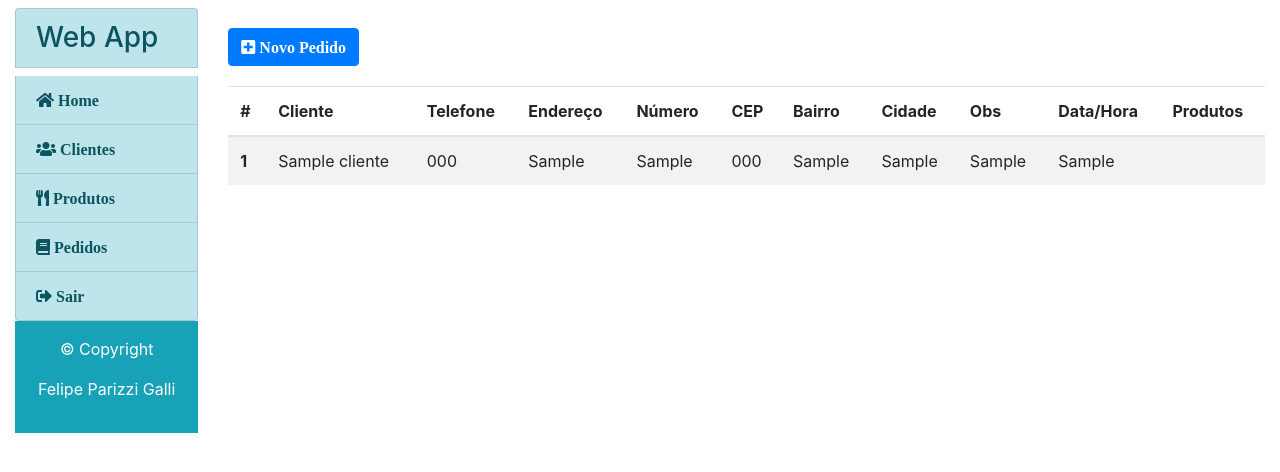
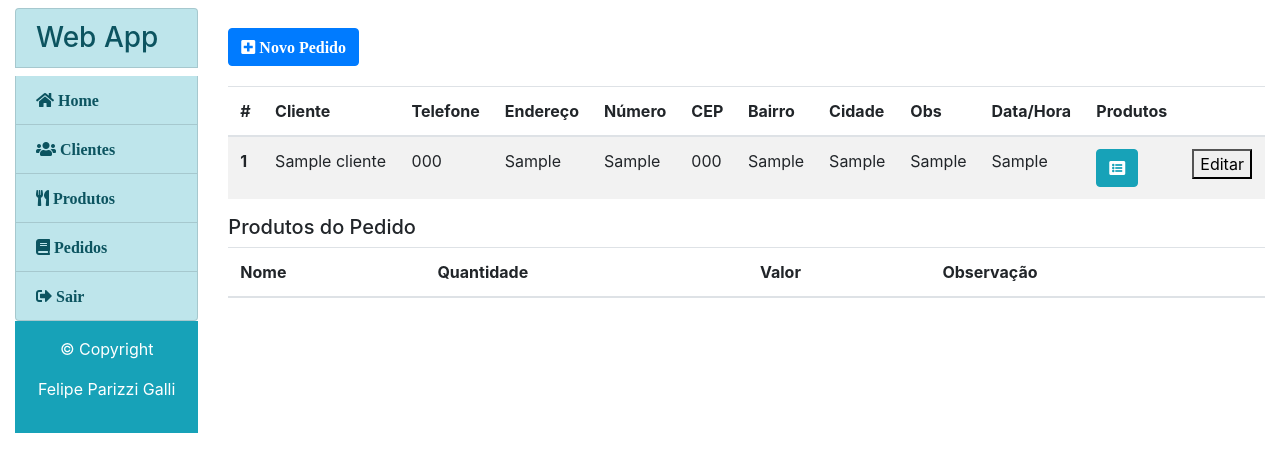
Before and after one commit to felipepg22/webPythonProjetoWeb2020_02, a Flask app: page /pedidos/ in a window 1280 px wide. Shown: the part 100-572 px from the top of the page. Run offline with Flask 2, Linux system fonts and the light colour scheme; the visitor is signed in with stand-in values (Sample User, id 1); tables that the repository leaves empty or names only in its code hold one stand-in row (values such as "Sample post"); lists and menus that the app fills with data are empty; some libraries are stand-ins or nearby versions.

Commit message:
Busca produto para form pedido

```diff
--- a/mod_pedido/pedido.py
+++ b/mod_pedido/pedido.py
@@ -2,7 +2,7 @@
 from flask import Blueprint, render_template, request, jsonify, json
 
 from mod_login.login import validaSessao
-from mod_pedido.pedidoBD import Pedidos
+from mod_pedido.pedidoBD import Pedidos, PedidosProdutos
 from mod_produto.produtoBD import Produtos
 from mod_cliente.clienteBD import Clientes
 
@@ -23,6 +23,17 @@ def formPedido():
     _pedido = Pedidos()
     return render_template("formPedido.html", produtos = _lista_produtos, pedido = _pedido)
 
+@bp_pedido.route("/formEditPedido", methods = ['POST'])
+@validaSessao
+def formEditPedido():
+    _pedido = Pedidos()
+    _pedido.id_pedido = request.form['id_pedido']
+    _pedido.selectOne()
+
+    _produto = Produtos()
+    _lista_produtos = _produto.selectAll()
+
+    return render_template('formPedido.html', pedido = _pedido, produtos = _lista_produtos)
 @bp_pedido.route("/buscaClienteById", methods = ['POST'])
 @validaSessao
 def buscaClienteById():
@@ -43,6 +54,24 @@ def buscaClienteById():
         else:
             return jsonify(erro = True,mensagem = "Erro ao tentar buscar cliente!" ,mensagem_exception = str(e))
 
+@bp_pedido.route("/buscaProdutoById", methods = ['POST'])
+@validaSessao
+def buscaProdutoById():
+    try:
+        _produto = Produtos()
+        _produto.id_produto = request.form['id_produto']
+        _produto.selectONE()
+        _produtoJson = _produto.toJSON()
+
+        return jsonify(erro = False, produto = _produtoJson)
+
+    except Exception as e:
+        if len(e.args) > 1:
+            _mensagem, _mensagem_exception = e.args
+            return jsonify(erro = True, mensagem = _mensagem, mensagem_exception = _mensagem_exception)
+        else:
+            return jsonify(erro = True,mensagem = "Erro ao tentar buscar produto!" ,mensagem_exception = str(e))
+
 @bp_pedido.route("/addPedido", methods = ['POST'])
 @validaSessao
 def addPedido():
@@ -61,3 +90,41 @@ def addPedido():
             return jsonify(erro = True, mensagem = _mensagem, mensagem_exception = _mensagem_exception)
         else:
             return jsonify(erro = True,mensagem = "Erro ao tentar adicionar pedido!" ,mensagem_exception = str(e))
+
+@bp_pedido.route("/addProdutoPedido")
+@validaSessao
+def addProdutoPedido():
+    try:
+        _pedido_produto = PedidosProdutos()
+        _pedido_produto.id_pedido = request.form['id_pedido']
+        _pedido_produto.id_produto = request.form['id_produto']
+        _pedido_produto.quantidade = request.form['quantidade']
+        _pedido_produto.valor = request.form['valor']
+        _pedido_produto.observacao = request.form['observacao']
+
+        _mensagem = _pedido_produto.insertProdutosPedido()
+
+        return jsonify(erro = False, mensagem = _mensagem)
+
+    except Exception as e:
+        if len(e.args) > 1:
+            _mensagem, _mensagem_exception = e.args
+            return jsonify(erro = True, mensagem = _mensagem, mensagem_exception = _mensagem_exception)
+        else:
+            return jsonify(erro = True,mensagem = "Erro ao tentar adicionar produtos no pedido!" ,mensagem_exception = str(e))
+
+@bp_pedido.route("/selectProdutosByPedido", methods = ['POST'])
+@validaSessao
+def selectProdutosByPedido():
+    try:
+        _pedido_produto = PedidosProdutos()
+        _pedido_produto.id_pedido = request.form['id_pedido']
+        _lista_produtos =  _pedido_produto.selectProdutosByPedido()
+
+        return jsonify(erro = False, produtos = _lista_produtos)
+    except Exception as e:
+        if len(e.args) > 1:
+            _mensagem, _mensagem_exception = e.args
+            return jsonify(erro = True, mensagem = _mensagem, mensagem_exception = _mensagem_exception)
+        else:
+            return jsonify(erro = True,mensagem = "Erro ao tentar buscar produtos do pedido!" ,mensagem_exception = str(e))
--- a/mod_pedido/pedidoBD.py
+++ b/mod_pedido/pedidoBD.py
@@ -30,7 +30,37 @@ class Pedidos():
                 c.close()
             if banco:
                 banco.conexao.close()
+    def selectOne(self):
+        banco = None
+        c = None
+        try:
+            banco = Banco()
 
+            c = banco.conexao.cursor()
+
+            _sql = 'SELECT id_pedido, data_hora, id_cliente, observacao FROM tb_pedidos WHERE id_pedido = %s'
+            _sql_data = (self.id_pedido)
+
+            c.execute(_sql, _sql_data)
+
+            for linha in c:
+                self.id_pedido = linha[0]
+                self.data_hora = linha[1]
+                self.id_cliente = linha[2]
+                self.observacao = linha[3]
+
+            return 'Pedido buscado com sucesso!'
+
+            return result
+
+        except Exception as e:
+            raise Exception('Erro ao buscar pedido!', str(e))
+
+        finally:
+            if c:
+                c.close()
+            if banco:
+                banco.conexao.close()
     def insert(self):
         banco = None
         c = None
@@ -72,7 +102,7 @@ class PedidosProdutos():
             banco = Banco()
 
             c = banco.conexao.cursor(pymysql.cursors.DictCursor)
-            _sql = 'SELECT tp.descricao,tpp.id_pedido FROM tb_produtos tp INNER JOIN tb_pedido_produtos tpp ON tp.id_produto = tpp.id_produto GROUP BY tp.descricao HAVING tpp.id_pedido = %s'
+            _sql = 'SELECT tp.descricao as Descricao,tpp.id_pedido as ID_PEDIDO, tpp.quantidade as Quantidade, tpp.valor as Valor FROM tb_produtos tp INNER JOIN tb_pedido_produtos tpp ON tp.id_produto = tpp.id_produto GROUP BY tp.descricao HAVING tpp.id_pedido = %s'
             _sql_data = (self.id_pedido)
             c.execute(_sql, _sql_data)
 
@@ -88,3 +118,21 @@ class PedidosProdutos():
                 c.close()
             if banco:
                 banco.conexao.close()
+
+    def insertProdutosPedido(self):
+        banco = None
+        c = None
+        try:
+            banco = Banco()
+
+            c = banco.conexao.cursor()
+            _sql = 'INSERT INTO tb_pedido_produtos (id_pedido, id_produto, quantidade, valor, observacao) VALUES(%s, %s, %s, %s, %s)'
+            _sql_data = (self.id_pedido, self.id_produto, self.quantidade, self.valor, self.observacao)
+            c.execute(_sql, _sql_data)
+
+            banco.conexao.commit()
+
+            return 'Produto cadastrado na comanda'
+
+        except Exception as e:
+            raise Exception('Erro ao cadastrar produto na comanda', str(e))
--- a/mod_pedido/templates/formListaPedidos.html
+++ b/mod_pedido/templates/formListaPedidos.html
@@ -22,6 +22,7 @@
                 <th>Obs</th>
                 <th>Data/Hora</th>
                 <th>Produtos</th>
+                <th></th>
             </tr>
         </thead>
         <tbody>
@@ -37,9 +38,29 @@
                 <td>{{ pedido['Cidade'] }}</td>
                 <td>{{ pedido['Observacao'] }}</td>
                 <td>{{ pedido['Data_hora'] }}</td>
-                <td></td>
+                <td>
+                    <button type="button" id="mostra_produtos" class="btn btn-info"><i class="fas fa-list-alt"></i></button>
+                </td>
+                <td>
+                    <form action="{{ url_for('pedidos.formEditPedido') }}" method="POST">
+                        <input type="hidden" id="id_pedido" name="id_pedido" value="{{ pedido['ID'] }}">
+                        <button type="submit">Editar</button>
+                    </form>
+                </td>
             </tr>
             {% endfor %}
+        </tbody>
+    </table>
+    <h5>Produtos do Pedido <span id="id_pedido_produto"></span></h5>
+    <table class="table table-striped">
+        <thead>
+            <th>Nome</th>
+            <th>Quantidade</th>
+            <th>Valor</th>
+            <th>Observação</th>
+        </thead>
+        <tbody id="tabela_pedido_produtos">
+
         </tbody>
     </table>
 </div>
@@ -48,5 +69,25 @@
 {% block js%}
 <script>
     $('thead tr th').attr('scope','col');
+
+    $("[id='mostra_produtos']").click(function(){
+
+        let id_pedido = this.parentElement.parentElement.firstElementChild.textContent;
+
+        $.post($SCRIPT_ROOT + "{{ url_for('pedidos.selectProdutosByPedido') }}", {
+
+            id_pedido:id_pedido
+        }, function(data){
+
+            if(!data.erro){
+
+                console.log(data);
+            }
+            else{
+
+                console.log(data.mensagem_exception);
+            }
+        })
+    })
 </script>
 {% endblock %}
```
Also changed, not shown: mod_pedido/templates/formPedido.html (+58 -12 lines), mod_produto/produtoBD.py (+6 -1 lines).
